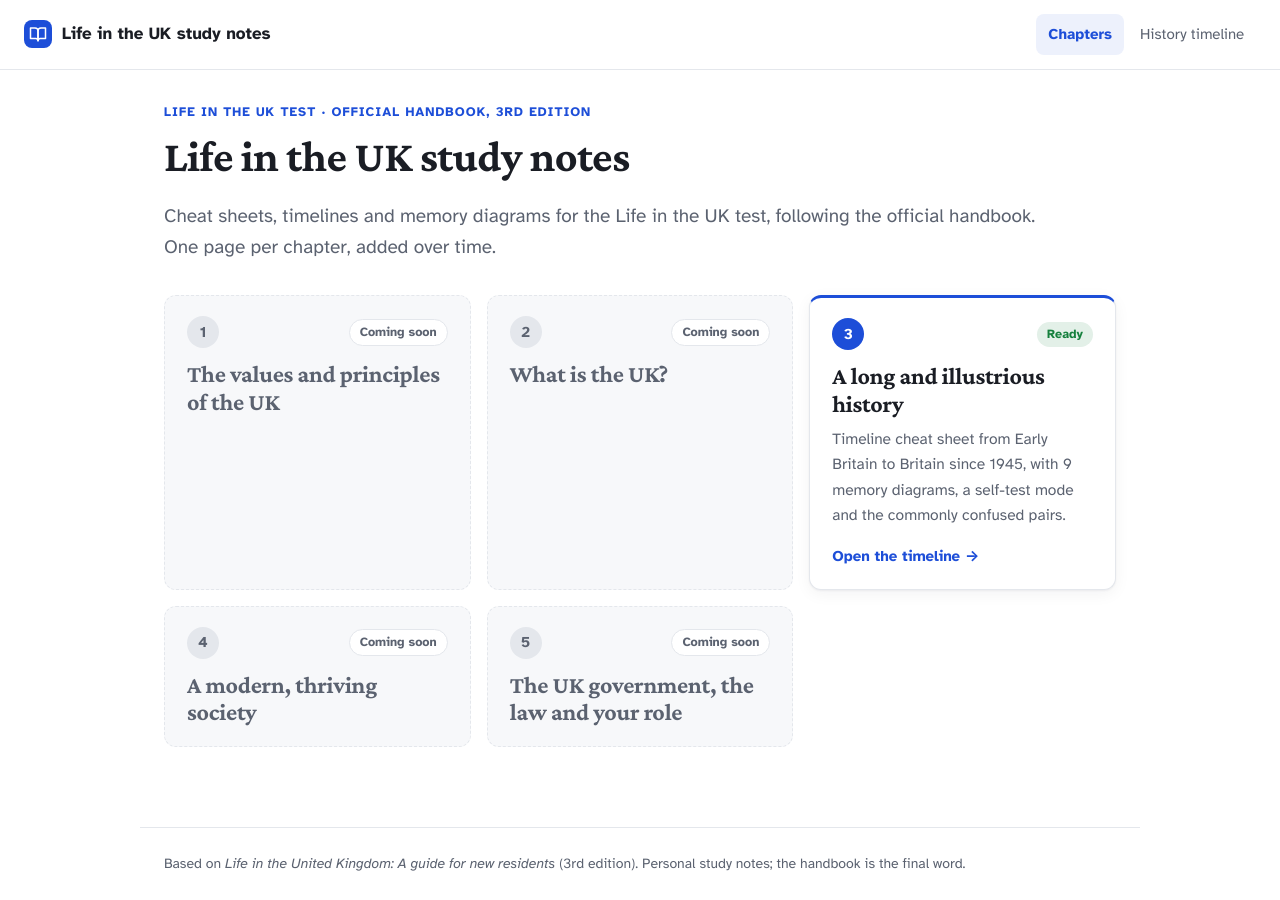
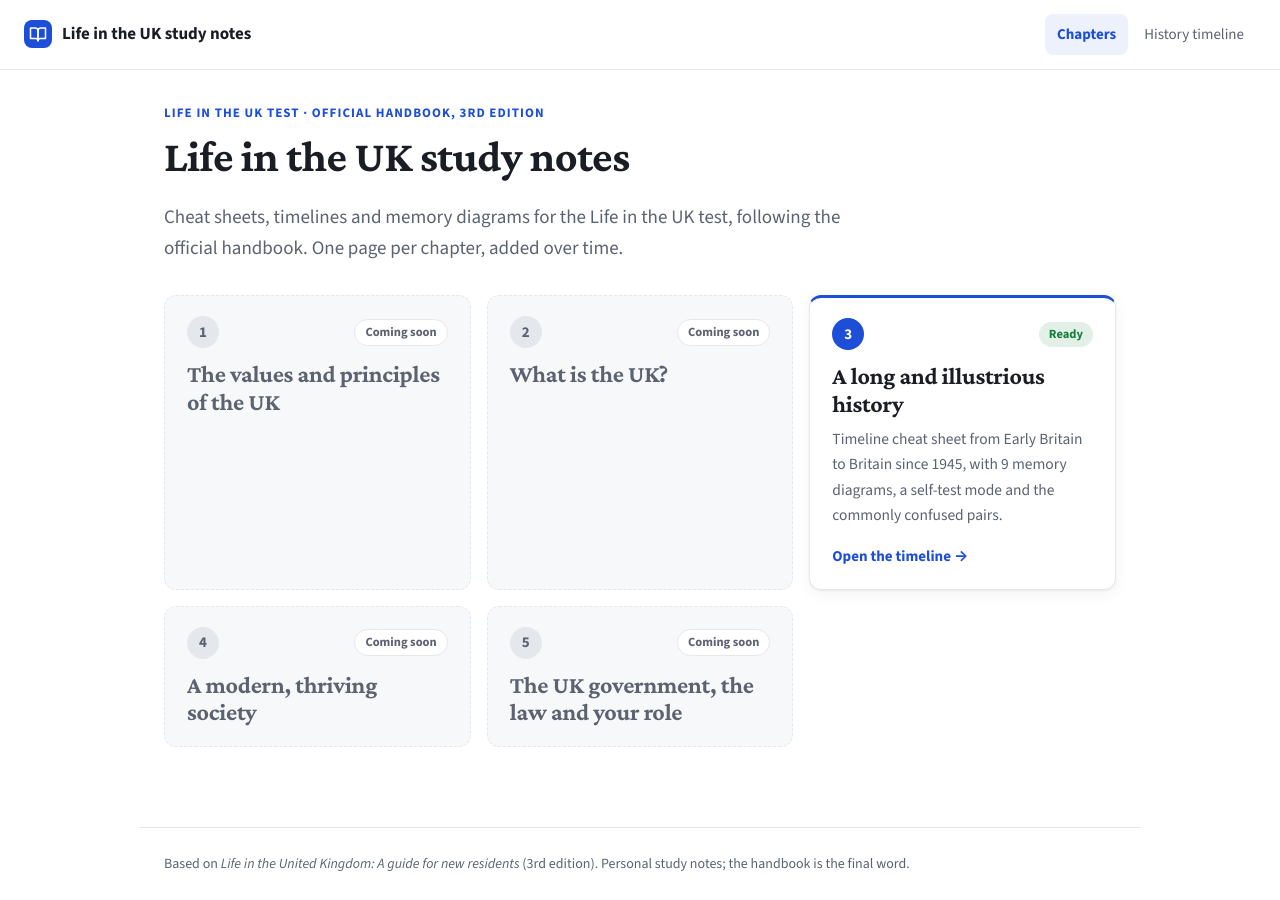
Before and after one commit to byte-ish/life-in-the-uk-study, a Jekyll site: the page built from index.md, in a window 1280 px wide. Built offline with Jekyll 4.4.1, drawn with Linux system fonts in a browser that asks for light colours.

Commit message:
Use Source Sans 3 for body text
Atkinson Hyperlegible draws a slashed zero, which is distracting on a page
full of years like 1066 and 1900.

Co-Authored-By: Claude Opus 5.5 <noreply@anthropic.com>

```diff
--- a/_layouts/default.html
+++ b/_layouts/default.html
@@ -8,7 +8,7 @@
   <meta name="description" content="{{ page.description | default: site.description }}">
   <link rel="preconnect" href="https://fonts.googleapis.com">
   <link rel="preconnect" href="https://fonts.gstatic.com" crossorigin>
-  <link rel="stylesheet" href="https://fonts.googleapis.com/css2?family=Atkinson+Hyperlegible:ital,wght@0,400;0,700;1,400&family=Crimson+Pro:wght@600;700&display=swap">
+  <link rel="stylesheet" href="https://fonts.googleapis.com/css2?family=Source+Sans+3:ital,wght@0,400;0,700;1,400&family=Crimson+Pro:wght@600;700&display=swap">
   <link rel="stylesheet" href="{{ '/assets/css/style.css' | relative_url }}?v={{ site.time | date: '%s' }}">
 </head>
 <body>
--- a/assets/css/style.css
+++ b/assets/css/style.css
@@ -18,7 +18,7 @@
   --era-5: #6d28d9;
   --era-6: #c2410c;
 
-  --font-body: "Atkinson Hyperlegible", -apple-system, BlinkMacSystemFont, "Segoe UI", Roboto, Arial, sans-serif;
+  --font-body: "Source Sans 3", -apple-system, BlinkMacSystemFont, "Segoe UI", Roboto, Arial, sans-serif;
   --font-head: "Crimson Pro", Georgia, "Times New Roman", serif;
   --radius: 12px;
   --shadow: 0 1px 2px rgb(16 24 40 / 0.05), 0 4px 16px rgb(16 24 40 / 0.05);
```
